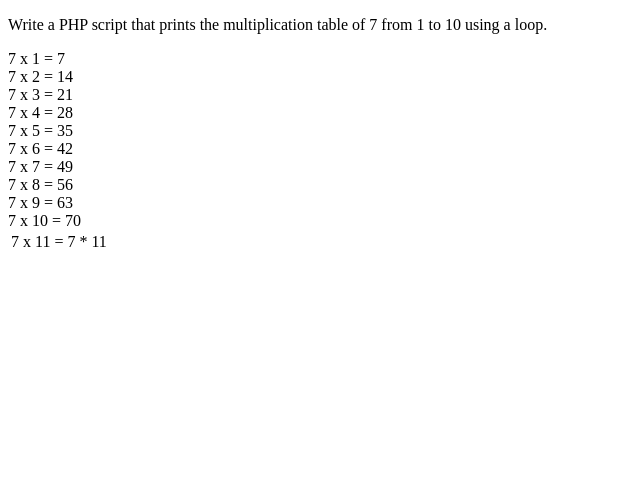
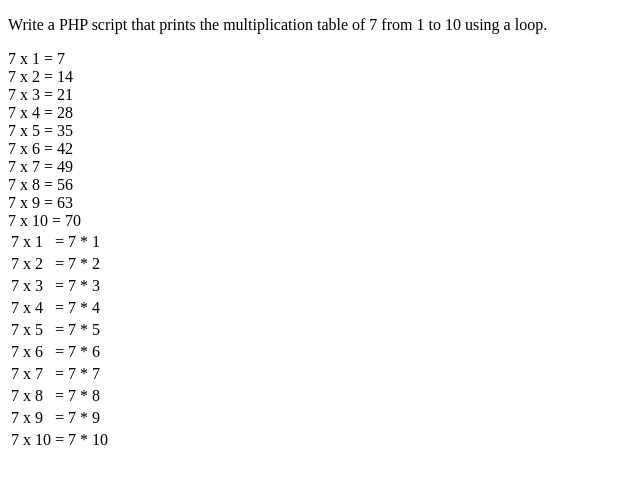
Before and after one commit to LeviNjoroge/my-playground, a PHP site: page /intermediate_math.php in a window 1280 px wide. Shown: the top 484 px of the page, without its empty margins (0-640 px from the left). Run offline with PHP 8.4, Linux system fonts and the light colour scheme.

Commit message:
workin on intermediate math with php

```diff
--- a/PHP/math/intermediate_math.php
+++ b/PHP/math/intermediate_math.php
@@ -30,7 +30,11 @@
         ?>
         <table>
             <tbody>
-                <?php echo "<tr> <td>7</td><td>x</td><td>$i</td><td>=</td><td>7 * $i</td></tr>";?>
+                <?php
+                    for($i=1;$i<=10;$i++){
+                        echo "<tr> <td>7</td><td>x</td><td>$i</td><td>=</td><td>7 * $i</td></tr>";
+                    }
+                ?>
             </tbody>
         </table>
     </div>
```
